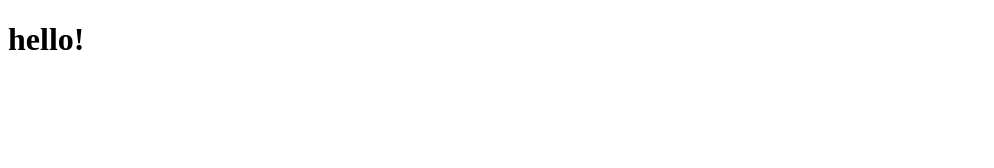
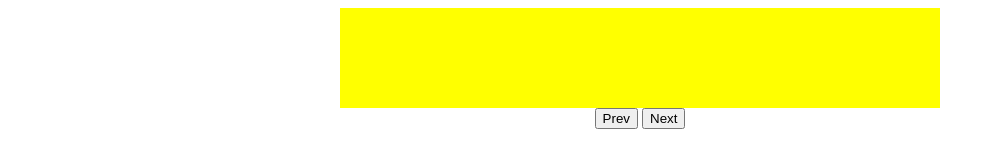
Before and after one commit to demidenkoanton/sliderJS, a plain HTML site: page index.html in a window 1280 px wide. Shown: the whole page, without its empty margins (0-994 px from the left). Drawn offline with nearby package versions, Linux system fonts and the light colour scheme.

Commit message:
Сверстал скелет проекта

```diff
--- a/index.html
+++ b/index.html
@@ -9,8 +9,6 @@
 </head>
 
 <body>
-
-  <h1>hello!</h1>
 
   <div class="wrapper">
     <div class="slider-container">
@@ -26,6 +24,10 @@
         <div class="slider-item"></div>
       </div>
     </div>
+    <div class="slider-buttons">
+      <button class="btn-prev">Prev</button>
+      <button class="btn-next">Next</button>
+    </div>
   </div>
 
   <script src="https://code.jquery.com/jquery-3.5.1.min.js"
--- /dev/null
+++ b/scss/styles.scss
@@ -0,0 +1,36 @@
+// Общие
+
+*,
+::before,
+::after {
+  box-sizing: border-box;
+}
+
+.wrapper {
+  width: 600px;
+  margin: 0 auto;
+}
+
+// Слайдер
+.slider-container {
+  overflow: hidden;
+  background-color: pink;
+}
+
+.slider-track {
+  display: flex;
+  background-color: yellow;
+  transition: .2s;
+}
+
+.slider-item {
+  height: 100px;
+}
+
+.slider-item:nth-child(3n+1) {background-color: red;}
+.slider-item:nth-child(3n+2) {background-color: green;}
+.slider-item:nth-child(2n+3) {background-color: blue;}
+
+.slider-buttons {
+  text-align: center;
+}
--- a/styles.scss
+++ /dev/null
@@ -1,14 +0,0 @@
-// Общие
-
-*,
-::before,
-::after {
-  box-sizing: border-box;
-}
-
-.wrapper {
-  width: 600px;
-  margin: 0 auto;
-}
-
-// Слайдер
```
Also changed, not shown: css/styles.css, 1 other file.
